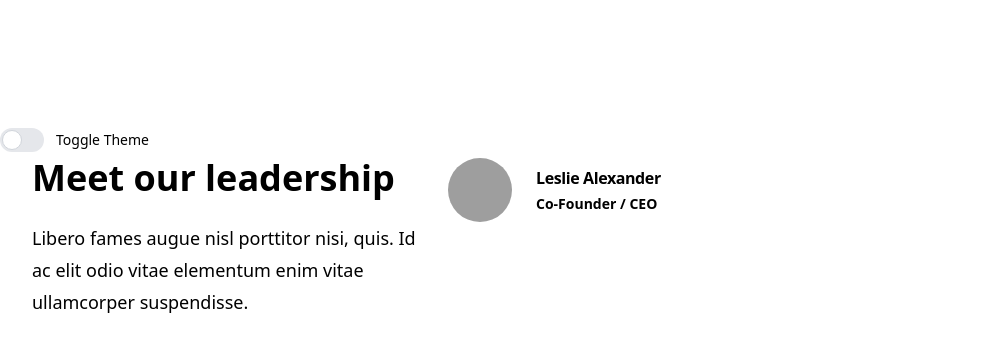
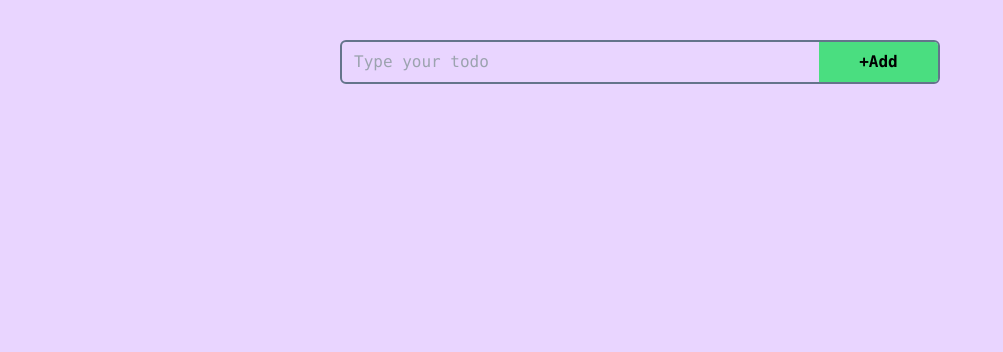
Before and after one commit to pranjalb21/react-basics, a React (Vite) app: page / in a window 1280 px wide. Shown: the top 352 px of the page, without its empty margins (0-1003 px from the left). Built offline with nearby package versions, Linux system fonts and the light colour scheme; grey boxes are pictures that could not be loaded.

Commit message:
Todo project completed.

```diff
--- a/package.json
+++ b/package.json
@@ -10,6 +10,7 @@
     "preview": "vite preview"
   },
   "dependencies": {
+    "nanoid": "^5.0.7",
     "react": "^18.3.1",
     "react-dom": "^18.3.1",
     "react-icons": "^5.2.1",
--- a/src/App.jsx
+++ b/src/App.jsx
@@ -13,42 +13,43 @@ import Login from "./components/reactRouter/Login";
 import ThemeBody from "./components/themeChanger/ThemeBody";
 import useTheme, { ThemeProvider } from "./components/themeChanger/useTheme";
 import { useEffect, useState } from "react";
+import Todo from "./components/todo/Todo";
 
 function App() {
-    const router = createBrowserRouter([
-        {
-            path: "/",
-            element: <Page />,
-            children: [
-                {
-                    path: "",
-                    element: <Body />,
-                },
-                {
-                    path: "about",
-                    element: <About />,
-                },
-                {
-                    path: "contact",
-                    element: <Contact />,
-                },
-                {
-                    path: "github",
-                    element: <Github />,
-                },
-                {
-                    path: "login",
-                    element: <Login />,
-                },
-            ],
-        },
-    ]);
-    const [theme, setTheme] = useState(false);
-    useEffect(() => {
-        let html = document.querySelector("html");
-        html.classList.remove("light", "dark");
-        html.classList.add(`${theme ? "dark" : "light"}`);
-    }, [theme]);
+    // const router = createBrowserRouter([
+    //     {
+    //         path: "/",
+    //         element: <Page />,
+    //         children: [
+    //             {
+    //                 path: "",
+    //                 element: <Body />,
+    //             },
+    //             {
+    //                 path: "about",
+    //                 element: <About />,
+    //             },
+    //             {
+    //                 path: "contact",
+    //                 element: <Contact />,
+    //             },
+    //             {
+    //                 path: "github",
+    //                 element: <Github />,
+    //             },
+    //             {
+    //                 path: "login",
+    //                 element: <Login />,
+    //             },
+    //         ],
+    //     },
+    // ]);
+    // const [theme, setTheme] = useState(false);
+    // useEffect(() => {
+    //     let html = document.querySelector("html");
+    //     html.classList.remove("light", "dark");
+    //     html.classList.add(`${theme ? "dark" : "light"}`);
+    // }, [theme]);
 
     return (
         <>
@@ -58,10 +59,11 @@ function App() {
                 <PasswordGenerator />
                 <CurrencyConverter />
                 <HomePage />
-            */}
             <ThemeProvider value={{ theme, setTheme }}>
                 <ThemeBody />
             </ThemeProvider>
+            */}
+            <Todo />
         </>
     );
 }
--- /dev/null
+++ b/src/components/todo/Todo.jsx
@@ -0,0 +1,50 @@
+import React, { useEffect, useState } from "react";
+import TodoInput from "./TodoInput";
+import TodoItem from "./TodoItem";
+import useTodo, { TodoContextProvider } from "./useTodo";
+import { nanoid } from "nanoid";
+
+export default function Todo() {
+    const [todosList, setTodosList] = useState([]);
+
+    const addTodo = (todo) => {
+        setTodosList((prevTodos) => [
+            ...prevTodos,
+            { id: nanoid(), todo, completed: false },
+        ]);
+        localStorage.setItem("todos", JSON.stringify(todosList));
+    };
+    const updateTodo = (id, todol) => {
+        setTodosList((prevTodos) =>
+            prevTodos.map((currTodo) =>
+                currTodo.id === id ? { ...currTodo, ...todol } : currTodo
+            )
+        );
+    };
+    const deleteTodo = (id) => {
+        setTodosList((prevTodos) =>
+            prevTodos.filter((currTodo) => currTodo.id !== id)
+        );
+    };
+    useEffect(() => {
+        const localTodos=JSON.parse(localStorage.getItem("todos"))
+        if(localTodos&&localTodos.length>0)
+            setTodosList(localTodos);
+    }, []);
+    useEffect(() => {
+        localStorage.setItem("todos", JSON.stringify(todosList));
+    }, [todosList]);
+
+    return (
+        <TodoContextProvider
+            value={{ todosList, addTodo, updateTodo, deleteTodo }}
+        >
+            <div className="w-full h-screen bg-purple-200 flex flex-col items-center p-10 gap-2">
+                <TodoInput />
+                {todosList.map((todo) => (
+                    <TodoItem key={todo.id} todo={todo} />
+                ))}
+            </div>
+        </TodoContextProvider>
+    );
+}
--- /dev/null
+++ b/src/components/todo/TodoInput.jsx
@@ -0,0 +1,20 @@
+import React, { useState } from 'react'
+import useTodo from './useTodo'
+
+export default function TodoInput() {
+    const [todoValue, setTodoValue] = useState('')
+    const {addTodo,updateTodo,deleteTodo} = useTodo()
+    const handleAdd = (e)=>{
+      if(todoValue.trim()!==""){
+        addTodo(todoValue.trim())
+        setTodoValue("")
+      }
+    }
+  return (
+    <div className='w-1/2 flex justify-center border-2 border-slate-500 rounded-md overflow-hidden'>
+        <input type="text" name="todoinput" id="todoinput" className='outline-none px-3 py-1.5 w-4/5 bg-transparent  font-mono font-medium' placeholder='Type your todo' value={todoValue} onChange={(e)=>setTodoValue(e.target.value)} />
+
+        <button className='bg-green-400 w-1/5 font-bold font-mono p-2 hover:bg-green-500' onClick={handleAdd}>&#x2B;Add</button>
+    </div>
+  )
+}
--- /dev/null
+++ b/src/components/todo/TodoItem.jsx
@@ -0,0 +1,70 @@
+import React, { useState } from "react";
+import { FaRegEdit, FaRegSave } from "react-icons/fa";
+import { MdDeleteForever } from "react-icons/md";
+import useTodo from "./useTodo";
+
+export default function TodoItem({ todo }) {
+    const [isEditable, setIsEditable] = useState(false);
+    const [isComplete, setIsComplete] = useState(todo.completed);
+    const [editTodoValue, setEditTodoValue] = useState(todo.todo);
+    const { updateTodo, deleteTodo } = useTodo();
+
+    return (
+        <div
+            className={` w-1/2 px-4 py-2 rounded-md flex justify-evenly gap-2 ${
+                isComplete ? " bg-lime-300 opacity-60" : "bg-gray-100"
+            }`}
+            id={todo.id}
+        >
+            <input
+                type="checkbox"
+                name="active"
+                id="active1"
+                onChange={() => {
+                    setIsComplete(!isComplete);
+                    updateTodo(todo.id, { completed: !isComplete });
+                }}
+                checked={todo.completed}
+            />
+            <input
+                type="text"
+                name="todo"
+                id={todo.id}
+                className={`w-4/5 outline-none bg-transparent border-2 border-transparent px-2 py-1  ${
+                    isComplete ? "line-through" : ""
+                } ${isEditable ? "border-2 border-gray-300" : ""}`}
+                readOnly={!isEditable}
+                value={editTodoValue}
+                onChange={(e) => setEditTodoValue(e.target.value)}
+            />
+            {isEditable ? (
+                <FaRegSave
+                    className="cursor-pointer self-center text-blue-600 text-xl"
+                    onClick={() => {
+                        if (!isComplete) {
+                            setIsEditable(!isEditable);
+                            updateTodo(todo.id, { todo: editTodoValue });
+                        }
+                    }}
+                />
+            ) : (
+                <FaRegEdit
+                    className="cursor-pointer self-center text-blue-600 text-xl"
+                    onClick={() => {
+                        if (!isComplete) {
+                            const element = document.getElementById(
+                                `${todo.id}`
+                            );
+                            setIsEditable(!isEditable);
+                            element.focus();
+                        }
+                    }}
+                />
+            )}
+            <MdDeleteForever
+                className="cursor-pointer self-center text-red-500 text-2xl"
+                onClick={() => deleteTodo(todo.id)}
+            />
+        </div>
+    );
+}
--- /dev/null
+++ b/src/components/todo/useTodo.js
@@ -0,0 +1,14 @@
+import { createContext, useContext } from "react";
+
+export const TodoContext = createContext({
+    todos: [],
+    addTodo:(todo)=>{},
+    updateTodo:(id,todo)=>{},
+    deleteTodo:(id)=>{}
+})
+
+export const TodoContextProvider = TodoContext.Provider
+
+export default function useTodo(){
+    return useContext(TodoContext)
+}
```
Also changed, not shown: 1 other file (tests, documents, lock files or other folders).
